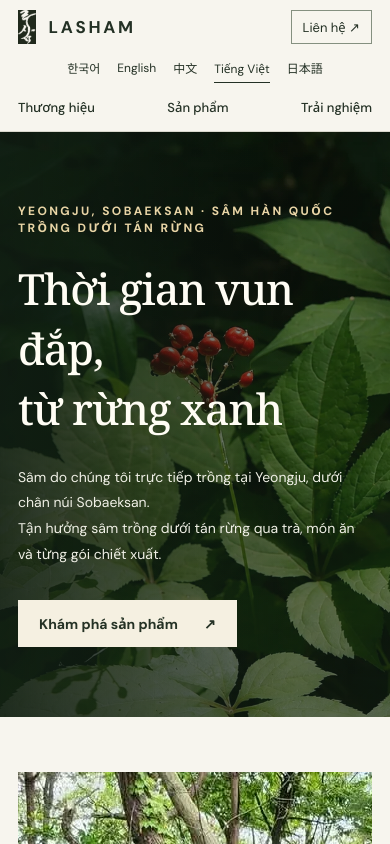
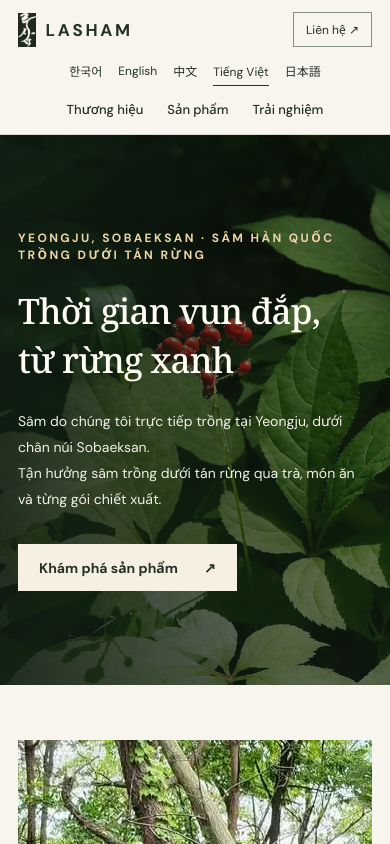
Before and after one commit to yushim3-maker/Lasham, a plain HTML site: page vi.html in a window 390 px wide. Shown: the top 844 px of the page. Drawn offline with Linux system fonts and the light colour scheme.

Commit message:
Fix responsive header overflow on vi page

```diff
--- a/vi.html
+++ b/vi.html
@@ -23,7 +23,67 @@ html[lang="ja"]{--sans:"Noto Sans JP",sans-serif;--serif:"Noto Serif JP",serif}h
 html[lang="vi"]{--sans:"DM Sans","Noto Sans",sans-serif;--serif:"Noto Serif",serif}html[lang="vi"] body{word-break:normal}html[lang="vi"] h1,html[lang="vi"] h2,html[lang="vi"] h3{letter-spacing:-.025em;line-height:1.4}
 @media(max-width:1100px){.bar{grid-template-columns:1fr auto;gap:12px}.nav{grid-column:1/-1;grid-row:2;justify-content:space-between}.header-actions{grid-column:2;grid-row:1}}
 @media(max-width:620px){.bar{gap:10px;padding-block:10px}.header-actions{display:contents}.language{grid-row:2;grid-column:1/-1;justify-content:center;gap:17px}.nav{grid-row:3;padding:5px 0}.contact{grid-column:2;grid-row:1}html{scroll-padding-top:160px}.hero h1{font-size:43px}}
-</style></head>
+</style>
+<style id="responsive-header-fix">
+/* Keep header items within their grid tracks. */
+.bar > *, .header-actions, .language, .nav { min-width: 0; }
+@media (max-width: 1100px) {
+  html { scroll-padding-top: 180px; }
+  .bar {
+    height: auto;
+    min-height: 0;
+    display: grid;
+    grid-template-columns: minmax(0, 1fr) auto;
+    gap: 10px 12px;
+    padding-block: 12px;
+  }
+  .brand { grid-column: 1; grid-row: 1; }
+  .header-actions { display: contents; }
+  .header-actions .contact {
+    display: inline-flex;
+    grid-column: 2;
+    grid-row: 1;
+    align-items: center;
+    justify-content: center;
+    justify-self: end;
+    white-space: nowrap;
+    font-size: 12px;
+    padding: 8px 12px;
+  }
+  .language {
+    grid-column: 1 / -1;
+    grid-row: 2;
+    display: flex;
+    flex-wrap: wrap;
+    align-items: center;
+    justify-content: center;
+    gap: 6px 16px;
+    width: 100%;
+    white-space: normal;
+    font-size: 12px;
+  }
+  .language a { white-space: nowrap; }
+  .nav {
+    grid-column: 1 / -1;
+    grid-row: 3;
+    display: flex;
+    flex-wrap: wrap;
+    justify-content: center;
+    gap: 8px 24px;
+    width: 100%;
+    padding: 4px 0;
+    font-size: 13px;
+  }
+}
+@media (max-width: 620px) {
+  .brand { font-size: 17px; gap: 10px; }
+  .brand img { height: 34px; }
+  .hero h1 { font-size: clamp(32px, 9vw, 43px); overflow-wrap: anywhere; }
+  .hero .btn { max-width: 100%; white-space: normal; }
+  .hero .brochure-link { margin-left: 0 !important; }
+}
+</style>
+</head>
 <body id="top">
 <a class="skip" href="#main">Chuyển đến nội dung</a>
 <header class="top"><div class="wrap bar">
```
